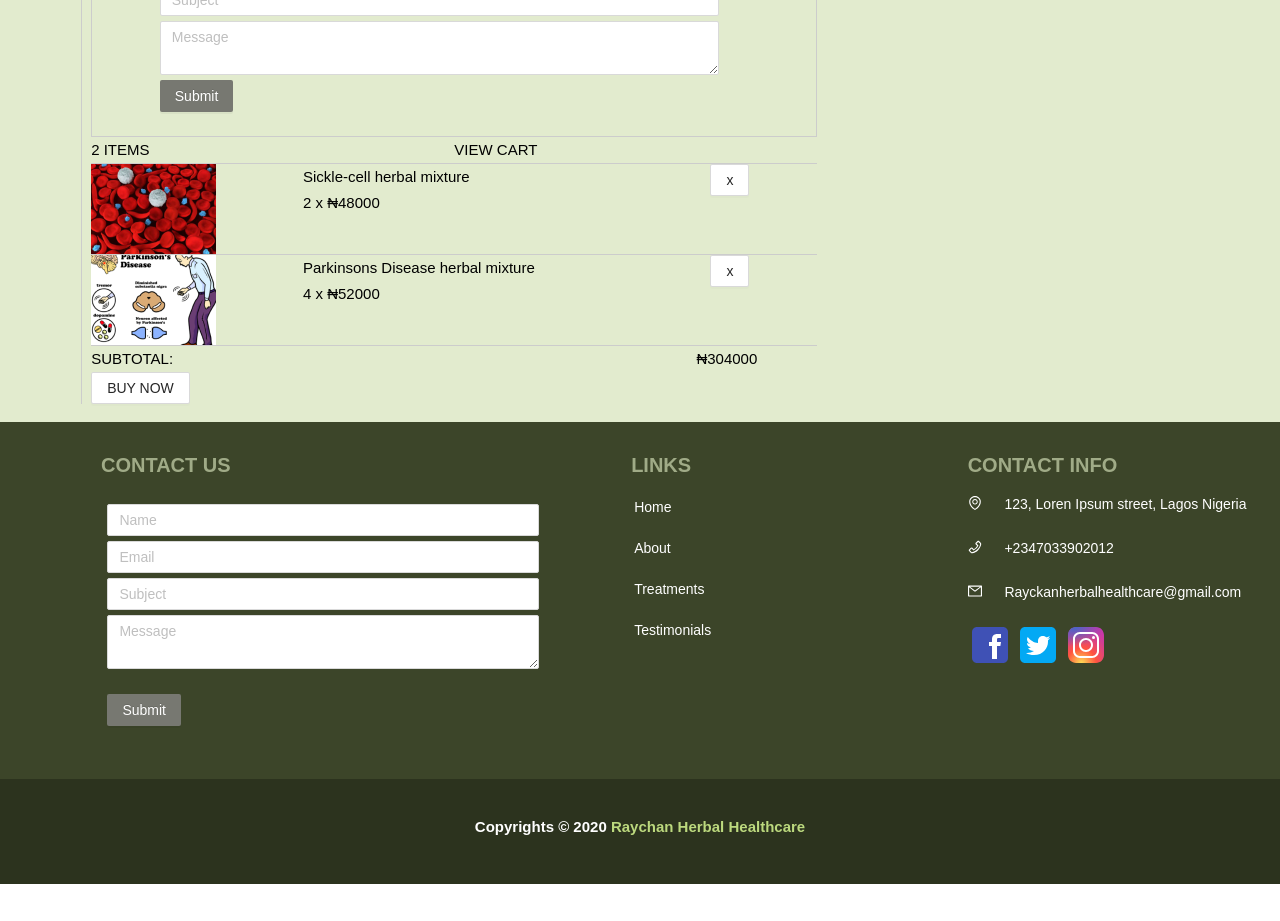
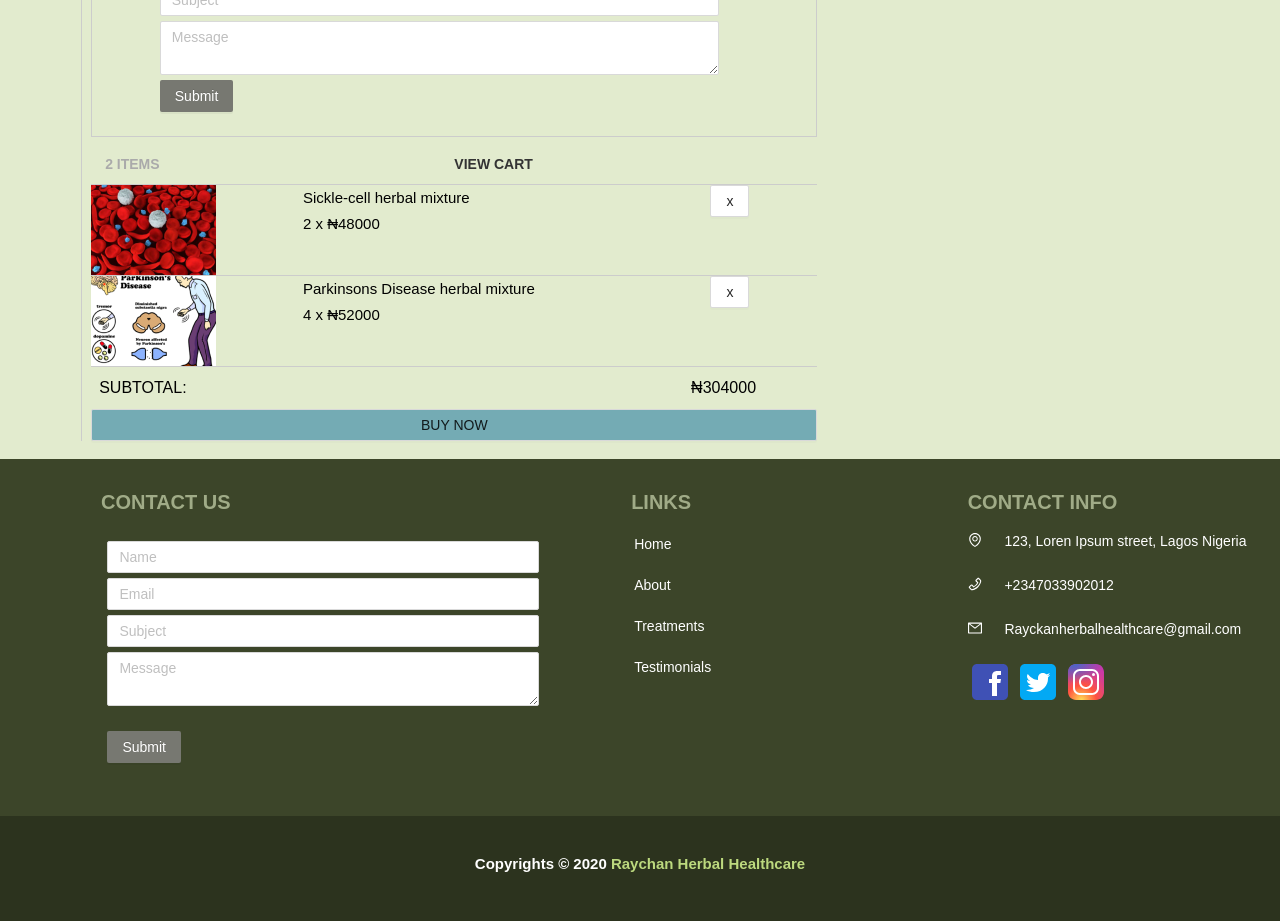
Before and after one commit to damigreen/raychan-frontend, a React (Create React App) app: page /asthma in a window 1280 px wide. Shown: the part 1660-2581 px from the top of the page. Before the commit the page ends 2544 px from the top, so only its background shows below. Built offline with nearby package versions, Linux system fonts and the light colour scheme.

Commit message:
Added media query to carts

```diff
--- a/src/components/cart/Cart.js
+++ b/src/components/cart/Cart.js
@@ -15,6 +15,11 @@ export default class Cart extends Component {
   /*
   TODO
   * Style Cart
+  classNames
+    cart-content
+    container .title
+    total-wrap
+    order-now
   */
 
   handleMinus(id) {
--- a/src/components/cart/Cart.scss
+++ b/src/components/cart/Cart.scss
@@ -19,6 +19,14 @@
     border: 1px solid #CCCCCC;
     border-radius: 4px;
     background-color: #f2f2f2;
+
+    @media only screen and (min-width: 480px) and (max-width: 767px){
+      width: 100%;
+    }
+
+    @media only screen and (min-width: 768px) and (max-width: 991px){
+      width: 100%;
+    }
   }
 }
 
@@ -30,6 +38,16 @@
   background-color: #f2f2f2;
   border-radius: 4px;
   border: 1px solid #CCCCCC;
+
+  @media only screen and (min-width: 480px) and (max-width: 767px){
+    // width: 400px;
+    width: 100%;
+  }
+
+  @media only screen and (min-width: 768px) and (max-width: 991px){
+    width: 100%;
+  }
+
 }
 
 .header {
@@ -79,6 +97,17 @@
     width: 30%;
     max-width: 400px;
     text-align: left;
+
+    @media only screen and (min-width: 480px) and (max-width: 767px){
+      // width: 400px;
+      width: 100px;
+      margin-left: 7px;
+    }
+
+    @media only screen and (min-width: 768px) and (max-width: 991px){
+      width: 100px;
+      margin-left: 7px;
+    }
   }
 
   .item-price {
@@ -105,6 +134,14 @@
   padding: 0.5em;
   text-align: left;
 
+  @media only screen and (min-width: 480px) and (max-width: 767px){
+    width: 100%;
+  }
+
+  @media only screen and (min-width: 768px) and (max-width: 991px){
+    width: 100%;
+  }
+
   .total-text {
     display: inline-block;
     font-size: 0.9rem;
@@ -129,6 +166,14 @@
   color: #252525;
   font-weight: bold;
   font-size: 14px;
+
+  @media only screen and (min-width: 480px) and (max-width: 767px){
+    width: 100%;
+  }
+
+  @media only screen and (min-width: 768px) and (max-width: 991px){
+    width: 100%;
+  }
 }
 
 
@@ -158,6 +203,18 @@
 
 .shop-cart-head {
   border-bottom: 1px solid #CCCCCC;
+  margin-top: 0.5em;
+  padding: 0.5em 1em;
+  font-size: 14px;
+  font-weight: bold;
+}
+
+.shop-cart-item {
+  color: #AAAAAA;
+}
+
+.shop-cart-view {
+  color: #333;
 }
 
 .shop-cart-body {
@@ -170,11 +227,26 @@
 }
 
 .remove-from-cart {
-   display: inline-block;
+  display: inline-block;
   color: red;
   padding: 10px;
   margin-right: 2em;
   margin-left: 1em;
+}
+
+#shop-cart .shop-cart-subtotal-wrap {
+  font-size: 16px;
+  padding: 0.5em;
+}
+
+.btn.btn-buynow {
+  display: block;
+  // background-color: #DBC9C5;
+  background-color: #74ABB4;
+}
+
+.shop-cart-subtotal {
+
 }
 
 .item-image {
```
